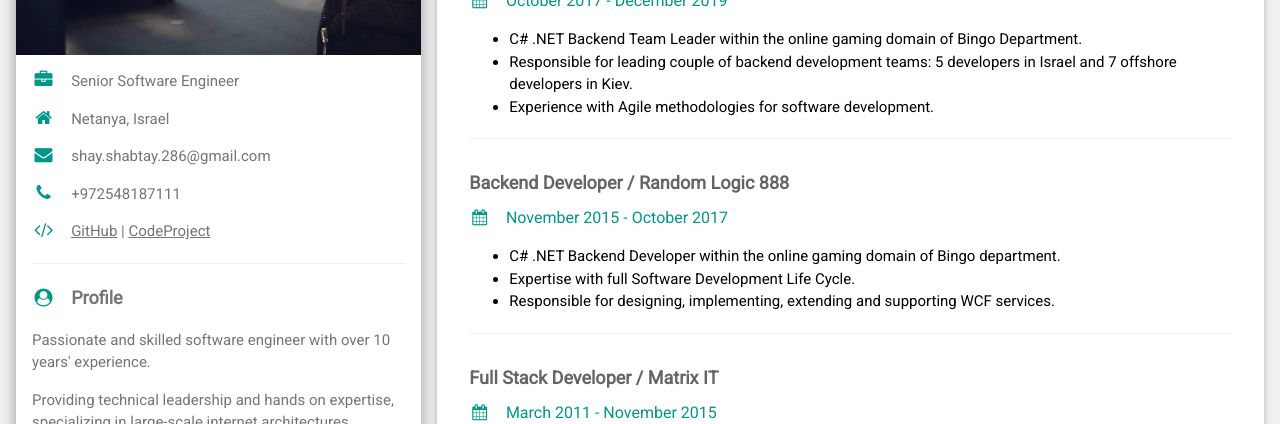
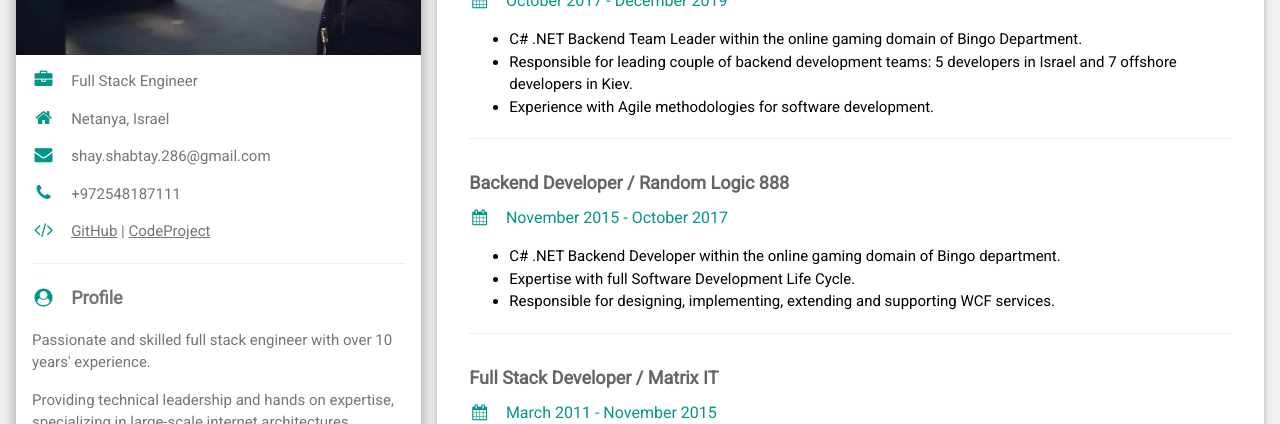
Before and after one commit to shabshay/cv, a plain HTML site: page index.html in a window 1280 px wide. Shown: the part 366-790 px from the top of the page. Drawn offline with nearby package versions, Linux system fonts and the light colour scheme.

Commit message:
Update index.html

```diff
--- a/index.html
+++ b/index.html
@@ -31,7 +31,7 @@
                         </div>
                     </div>
                     <div class="w3-container">
-                        <p><i class="fa fa-briefcase fa-fw w3-margin-right w3-large w3-text-teal"></i>Senior Software Engineer</p>
+                        <p><i class="fa fa-briefcase fa-fw w3-margin-right w3-large w3-text-teal"></i>Full Stack Engineer</p>
                         <p><i class="fa fa-home fa-fw w3-margin-right w3-large w3-text-teal"></i>Netanya, Israel</p>
                         <p><i class="fa fa-envelope fa-fw w3-margin-right w3-large w3-text-teal"></i>shay.shabtay.286@gmail.com</p>
                         <p><i class="fa fa-phone fa-fw w3-margin-right w3-large w3-text-teal"></i>+972548187111</p>
@@ -39,7 +39,7 @@
                         <hr>
 
                         <p class="w3-large"><b><i class="fa fa-user-circle fa-fw w3-margin-right w3-text-teal"></i>Profile</b></p>
-                        <p>Passionate and skilled software engineer with over 10 years' experience.</p>
+                        <p>Passionate and skilled full stack engineer with over 10 years' experience.</p>
                         <p>Providing technical leadership and hands on expertise, specializing in large-scale internet architectures development and integration.</p>
                         <p>Possess strong learning and communication skills. Always looking for a challenging position. </p>
                         <hr />
```
